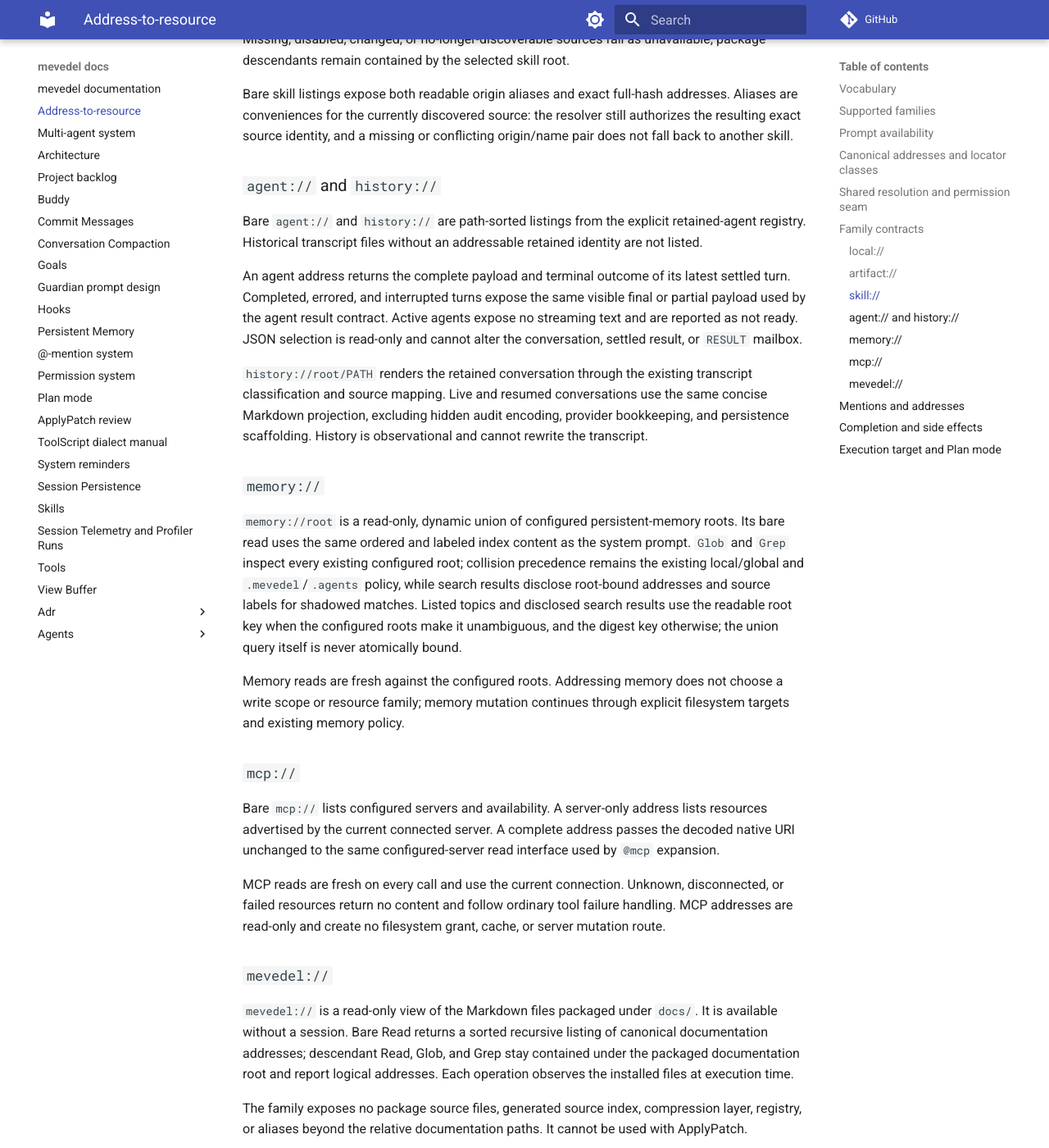
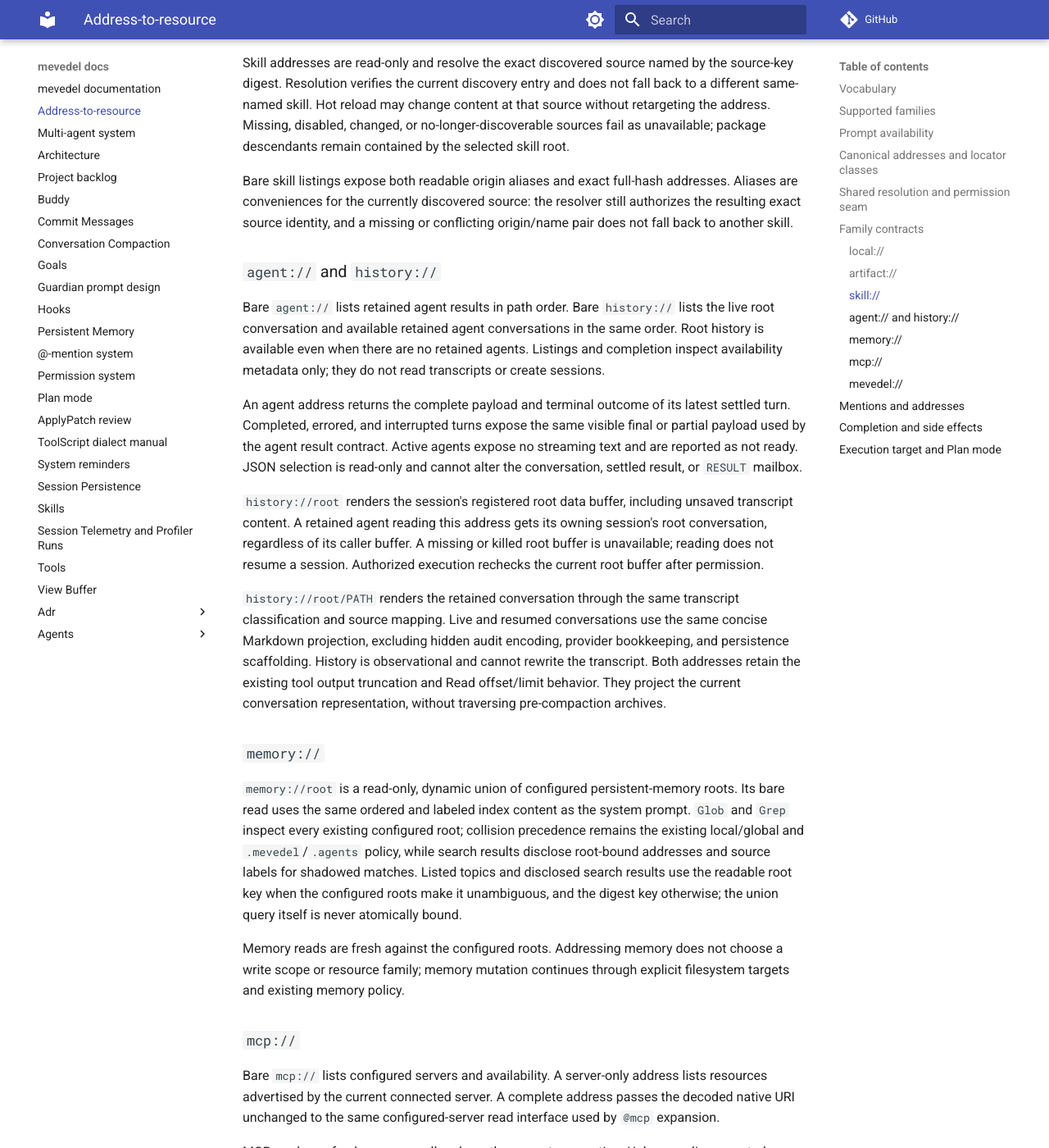
Before and after one commit to FrauH0lle/mevedel, an MkDocs documentation site: the page built from docs/address-to-resource.md, in a window 1280 px wide and 1400 px high, scrolled down 4880 px. Shown: the whole window at 82% size. Built offline with MkDocs 1.6.1 and Material for MkDocs 9.7.7, drawn with Linux system fonts in a browser that asks for light colours; comment, search, counter and statistics services are not loaded; some of the changed text lies outside the part shown.

Commit message:
feat(resource): expose the main conversation at history://root
Read the owning session's root transcript through the same projection and
pagination as retained agent histories, including before its first save.

* mevedel-resource.el: Accept root history, refresh its registered buffer
after authorization, and share history availability metadata with listings.
* mevedel-resource-capf.el, mevedel-system.el: Discover root history without
requiring retained agents or reading transcript content.
* docs/address-to-resource.md, docs/agents.md: Document root ownership and
current-conversation scope.
* test/test-mevedel-resource.el, test/test-mevedel-resource-capf.el,
test/test-mevedel-system.el, test/test-mevedel-session-persistence.el:
Cover projection, pagination, redaction, isolation, availability, discovery,
and save/resume.

```diff
--- a/docs/address-to-resource.md
+++ b/docs/address-to-resource.md
@@ -25,7 +25,7 @@ resource URI.
 | Persisted output | `artifact://`, `artifact://HANDLE` | yes | yes | yes | no |
 | Skill package | `skill://NAME@SOURCE-KEY[/RELATIVE-PATH]` | yes | yes | yes | no |
 | Retained agent | `agent://`, `agent://root/PATH[#POINTER]` | yes | no | no | no |
-| Retained history | `history://`, `history://root/PATH` | yes | no | no | no |
+| Conversation history | `history://`, `history://root`, `history://root/PATH` | yes | no | no | no |
 | Persistent memory | `memory://root`, `memory://ROOT-KEY/RELATIVE-PATH` | yes | yes | yes | no |
 | MCP resource | `mcp://`, `mcp://ENCODED-SERVER`, `mcp://ENCODED-SERVER/ENCODED-URI` | yes | no | no | no |
 | Packaged documentation | `mevedel://`, `mevedel://RELATIVE-PATH` | yes | yes | yes | no |
@@ -41,7 +41,8 @@ an existing save path. The remaining families are advertised only when the
 current resource metadata has a usable surface:
 
 - `skill://` requires at least one enabled, discoverable skill;
-- `agent://` and `history://` require at least one retained agent record;
+- `agent://` requires at least one retained agent record;
+- `history://` requires a live root conversation or a retained agent conversation;
 - `memory://` requires at least one configured memory root directory that
   exists; and
 - `mcp://` requires at least one configured MCP server.
@@ -85,7 +86,9 @@ The address forms have these identity rules:
   changing the authored address shown in transcripts, errors, or results.
 - `agent://root/PATH` and `history://root/PATH` name the canonical retained
   agent path without its leading slash. Caller-relative paths and opaque
-  storage IDs are rejected.
+  storage IDs are rejected. `history://root` names the owning session's main
+  agent conversation; it is session-relative and does not make `agent://root`
+  a valid result address.
 - `memory://root` is a dynamic union/index query. A listed topic uses its
   root's key in `memory://ROOT-KEY/RELATIVE-PATH`. A configured `.mevedel` or
   `.agents` root that is the only one of its kind uses the readable key
@@ -195,9 +198,11 @@ or conflicting origin/name pair does not fall back to another skill.
 
 ### `agent://` and `history://`
 
-Bare `agent://` and `history://` are path-sorted listings from the explicit
-retained-agent registry. Historical transcript files without an addressable
-retained identity are not listed.
+Bare `agent://` lists retained agent results in path order. Bare `history://`
+lists the live root conversation and available retained agent conversations
+in the same order. Root history is available even when there are no retained
+agents. Listings and completion inspect availability metadata only; they do
+not read transcripts or create sessions.
 
 An agent address returns the complete payload and terminal outcome of its
 latest settled turn. Completed, errored, and interrupted turns expose the same
@@ -206,11 +211,19 @@ agents expose no streaming text and are reported as not ready. JSON selection
 is read-only and cannot alter the conversation, settled result, or `RESULT`
 mailbox.
 
-`history://root/PATH` renders the retained conversation through the existing
+`history://root` renders the session's registered root data buffer, including
+unsaved transcript content. A retained agent reading this address gets its
+owning session's root conversation, regardless of its caller buffer. A missing
+or killed root buffer is unavailable; reading does not resume a session.
+Authorized execution rechecks the current root buffer after permission.
+
+`history://root/PATH` renders the retained conversation through the same
 transcript classification and source mapping. Live and resumed conversations
 use the same concise Markdown projection, excluding hidden audit encoding,
 provider bookkeeping, and persistence scaffolding. History is observational
-and cannot rewrite the transcript.
+and cannot rewrite the transcript. Both addresses retain the existing tool
+output truncation and Read offset/limit behavior. They project the current
+conversation representation, without traversing pre-compaction archives.
 
 ### `memory://`
 
```
Also changed, not shown: docs/agents.md (+8 -0 lines), 7 other files.
